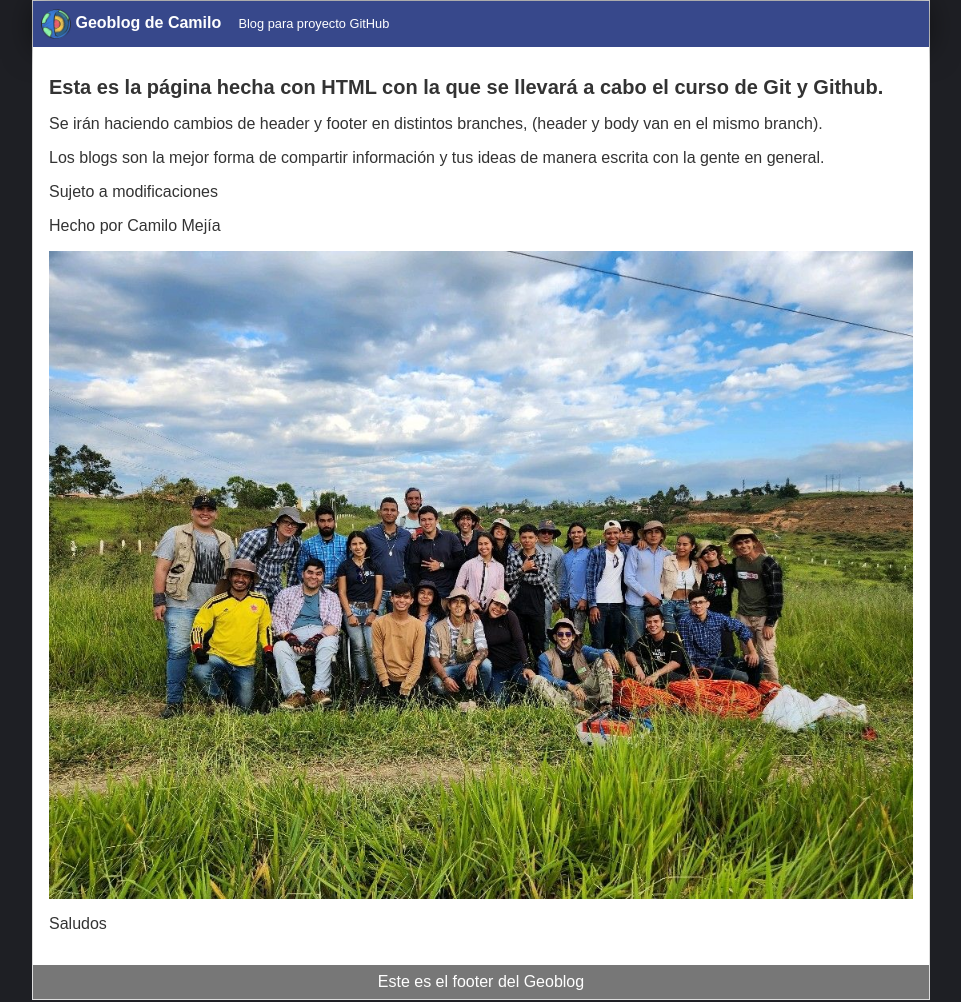
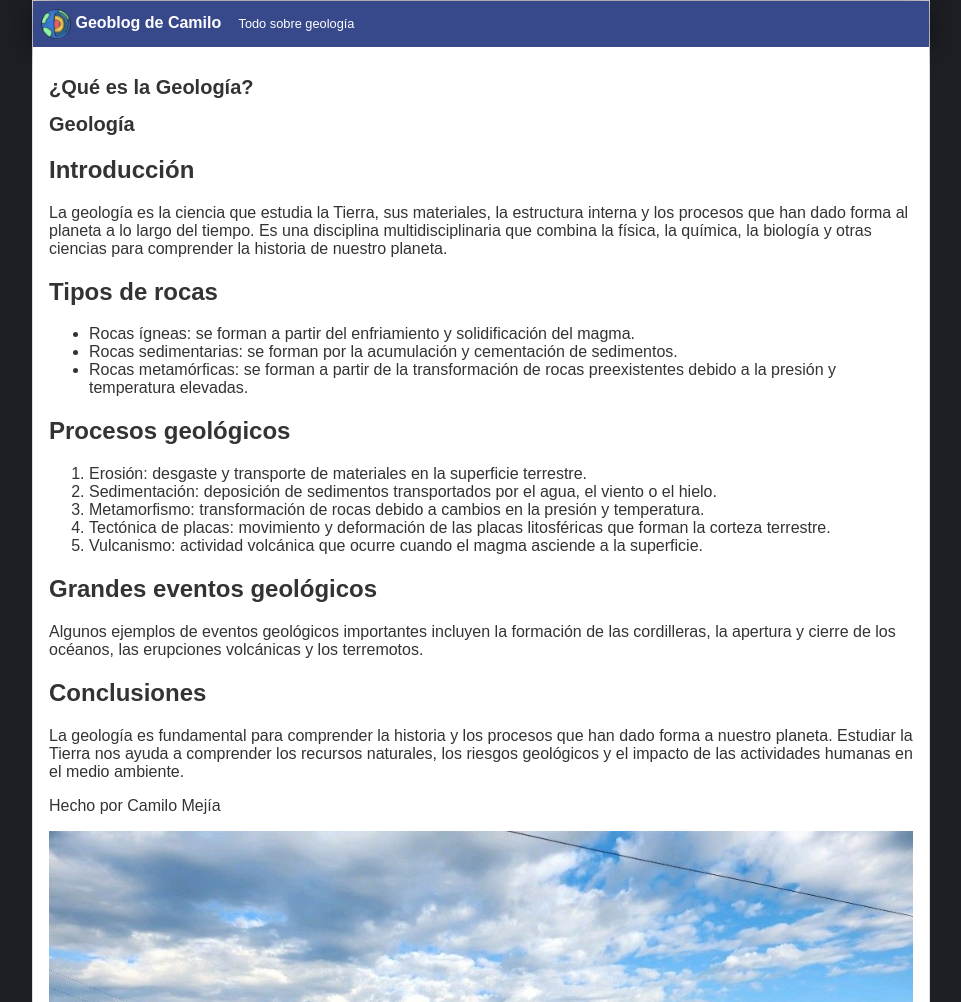
Before and after one commit to jcmefra/jcmefra.github.io, a plain HTML site: page index.html in a window 1280 px wide. Shown: the top 1002 px of the page, without its empty margins (159-1120 px from the left). Drawn offline with Linux system fonts and the light colour scheme.

Commit message:
Modificación del index para añadir info de geología

```diff
--- a/index.html
+++ b/index.html
@@ -10,19 +10,50 @@
         <div id="cabecera">
             <img id="logo" src="Images/Geophysics.png" />
             Geoblog de Camilo
-            <span id="tagline">Blog para proyecto GitHub</span>
+            <span id="tagline">Todo sobre geología</span>
         </div>
         <div id="post">
-            <h1>Esta es la página hecha con HTML con la que se llevará a cabo el curso de Git y Github.</h1>
-            <p>Se irán haciendo cambios de header y footer en distintos branches, (header y body van en el mismo branch).</p>
-            <p>Los blogs son la mejor forma de compartir información y tus ideas de manera escrita con la gente en general.</p>
+            <h1>¿Qué es la Geología?</h1>
+            <h1>Geología</h1>
+
+            <h2>Introducción</h2>
+            <p>La geología es la ciencia que estudia la Tierra, sus materiales, la estructura interna y los procesos que
+                han dado forma al planeta a lo largo del tiempo. Es una disciplina multidisciplinaria que combina la
+                física, la química, la biología y otras ciencias para comprender la historia de nuestro planeta.</p>
+
+            <h2>Tipos de rocas</h2>
+            <ul>
+                <li>Rocas ígneas: se forman a partir del enfriamiento y solidificación del magma.</li>
+                <li>Rocas sedimentarias: se forman por la acumulación y cementación de sedimentos.</li>
+                <li>Rocas metamórficas: se forman a partir de la transformación de rocas preexistentes debido a la
+                    presión y temperatura elevadas.</li>
+            </ul>
+
+            <h2>Procesos geológicos</h2>
+            <ol>
+                <li>Erosión: desgaste y transporte de materiales en la superficie terrestre.</li>
+                <li>Sedimentación: deposición de sedimentos transportados por el agua, el viento o el hielo.</li>
+                <li>Metamorfismo: transformación de rocas debido a cambios en la presión y temperatura.</li>
+                <li>Tectónica de placas: movimiento y deformación de las placas litosféricas que forman la corteza
+                    terrestre.</li>
+                <li>Vulcanismo: actividad volcánica que ocurre cuando el magma asciende a la superficie.</li>
+            </ol>
+
+            <h2>Grandes eventos geológicos</h2>
+            <p>Algunos ejemplos de eventos geológicos importantes incluyen la formación de las cordilleras, la apertura
+                y cierre de los océanos, las erupciones volcánicas y los terremotos.</p>
+
+            <h2>Conclusiones</h2>
+            <p>La geología es fundamental para comprender la historia y los procesos que han dado forma a nuestro
+                planeta. Estudiar la Tierra nos ayuda a comprender los recursos naturales, los riesgos geológicos y el
+                impacto de las actividades humanas en el medio ambiente.</p>
+
+            <p>Hecho por Camilo Mejía</p>
+            <p><img src="Images/Salida_métodos.jpg" width="100%" /> </p>
             <p>Sujeto a modificaciones</p>
-            <p>Hecho por Camilo Mejía</p>
-            <p><img src="Images/Salida_métodos.jpg" width="100%"/> </p>
-            <p>Saludos</p>
         </div>
         <div id="footer">
-            Este es el footer del Geoblog
+            ¡Siempre es buen momento para aprender! Sitio en construcción.
         </div>
     </div>
 </body>
```
